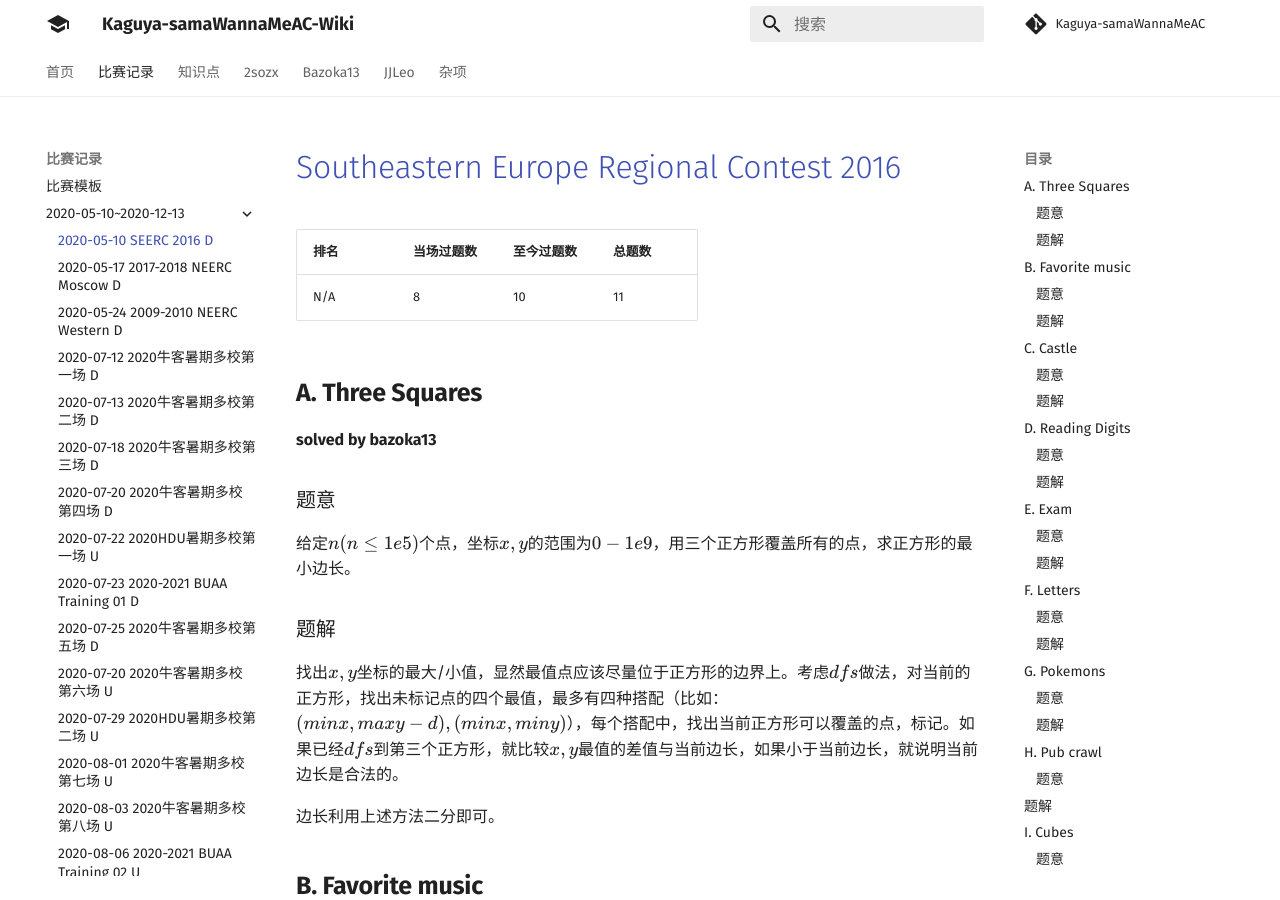
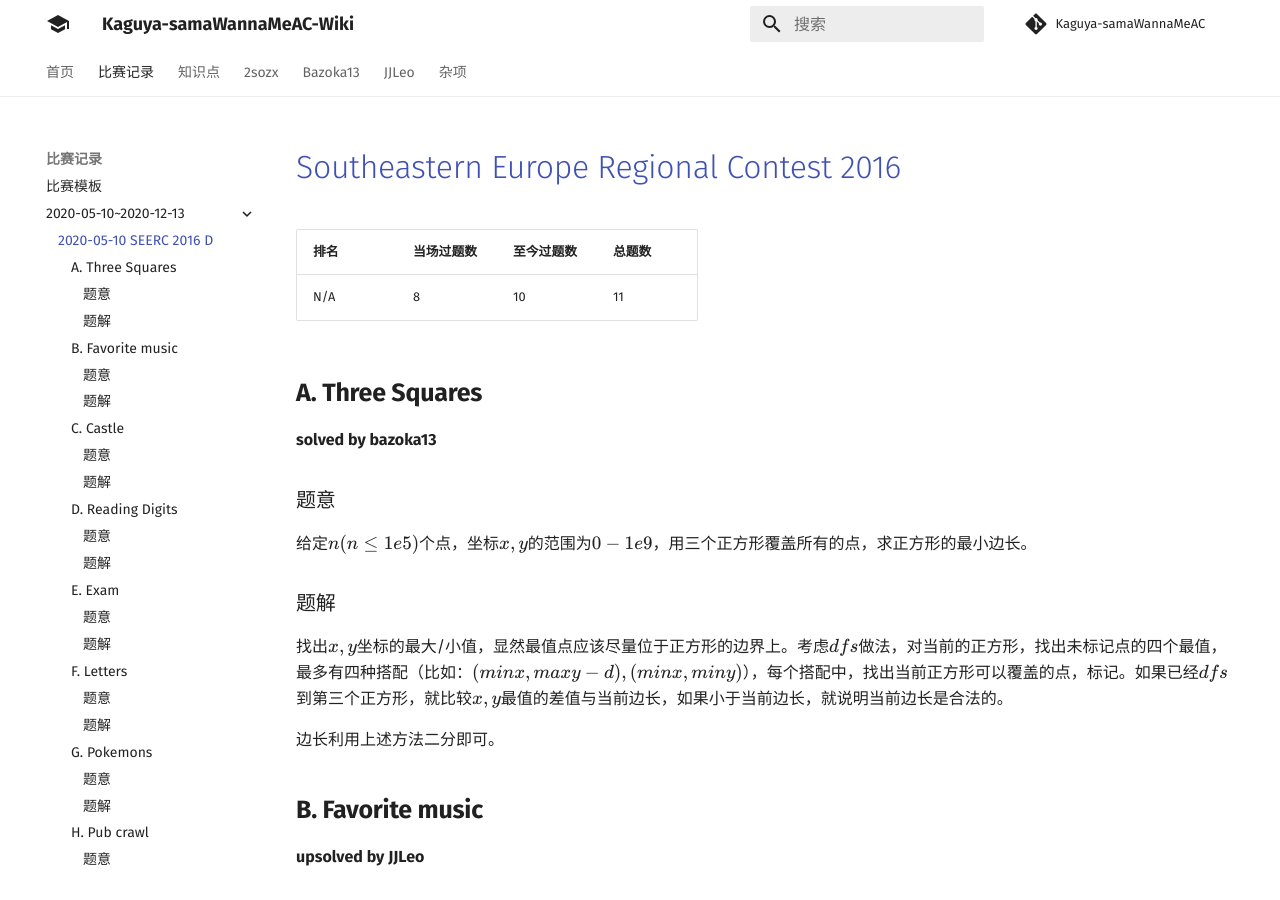
Before and after one commit to Kaguya-samaWannaMeAC/kaguya-samawannameac.github.io, an MkDocs documentation site: the page built from docs/contest/2020-05-10 SEERC2016.md, in a window 1280 px wide and 900 px high. Built offline with MkDocs 1.6.1 and Material for MkDocs 9.7.7, drawn with Linux system fonts in a browser that asks for light colours; formulas are drawn with MathJax 3; comment, search, counter and statistics services are not loaded.

Commit message:
Update mkdocs.yml

```diff
--- a/mkdocs.yml
+++ b/mkdocs.yml
@@ -25,7 +25,8 @@ theme:
     primary: 'White'
     accent: 'Pink'
   features:
-    - tabs
+    - navigation.tabs
+    - toc.integrate
   language: 'zh'
   favicon: 'https://cdn.jsdelivr.net/npm/oicdn@0.0.1/favicon.ico'
   icon:
```
